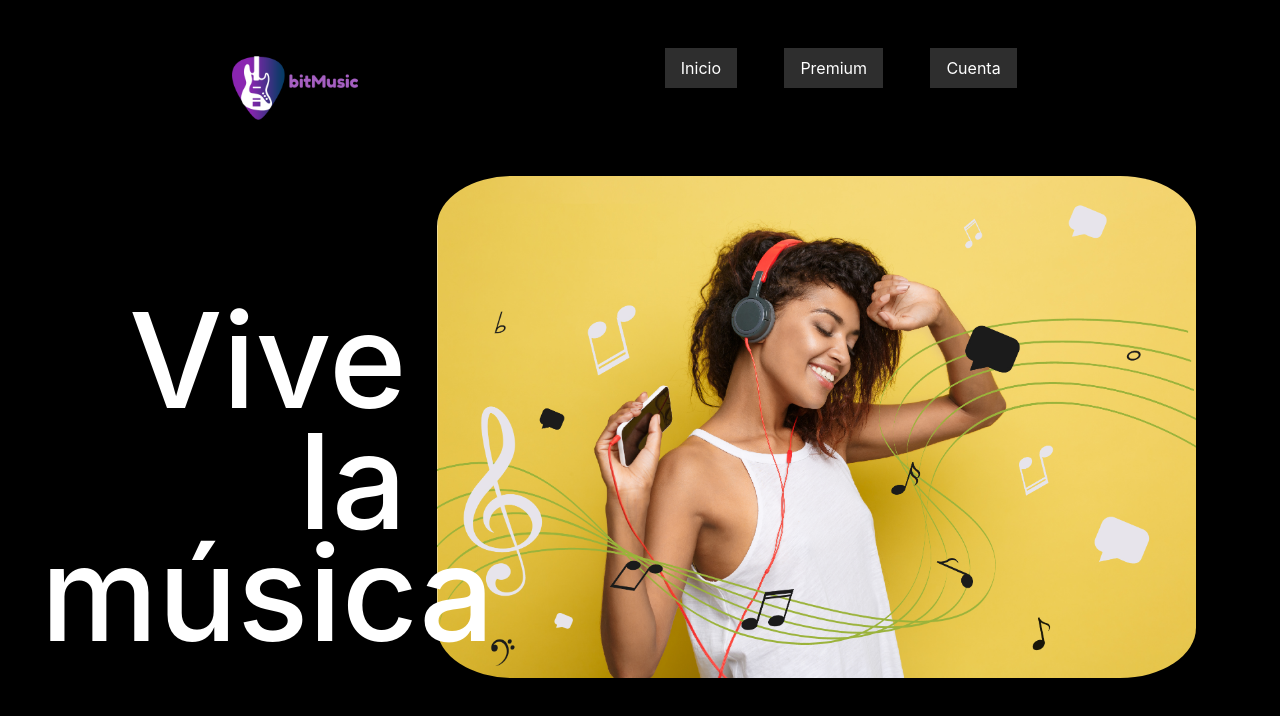
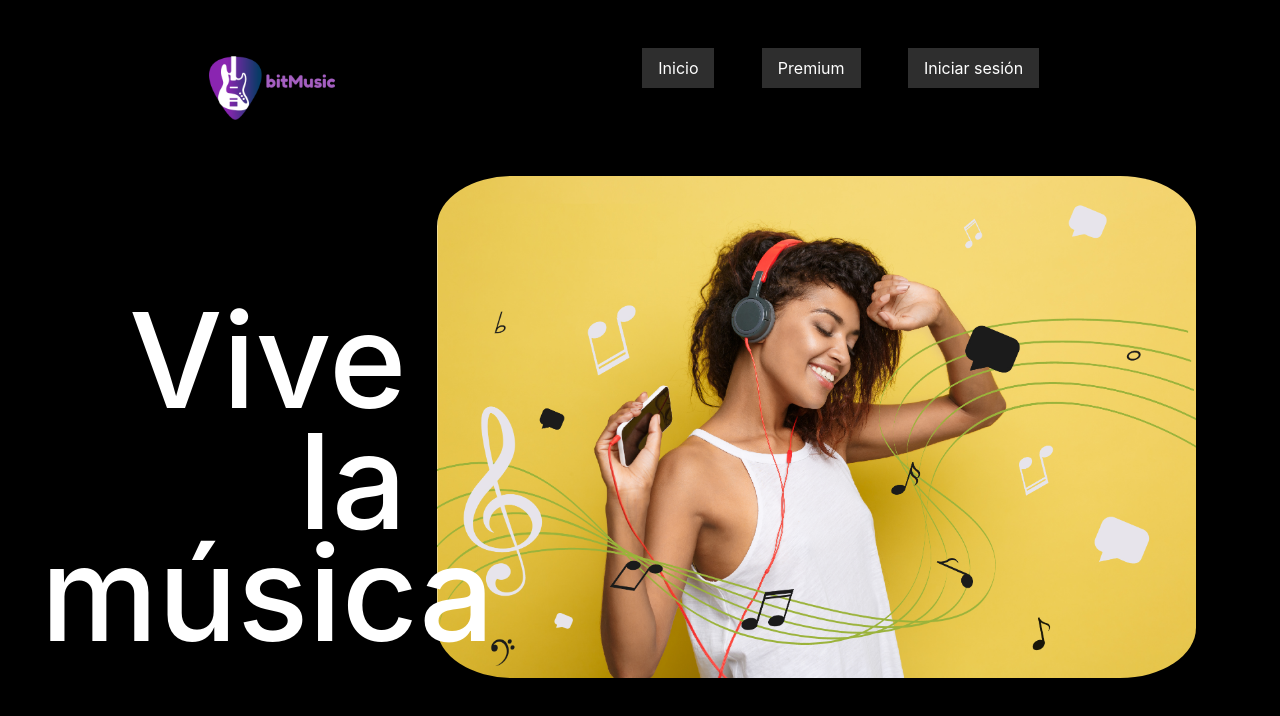
Before and after one commit to PaolaCuadros1/bitMusic, an Angular app: page / in a window 1280 px wide. Shown: the top 716 px of the page. Built offline with nearby package versions, Linux system fonts and the light colour scheme.

Commit message:
Agregado menu para ir al formulario de inicio de sesion.

```diff
--- a/src/app/components/menu/menu.component.html
+++ b/src/app/components/menu/menu.component.html
@@ -11,6 +11,6 @@
     <a class="nav-link name-menu" routerLink="/home">Premium</a>
   </li>
   <li class="nav-item">
-    <a class="nav-link name-menu" routerLink="/account">Cuenta</a>
+    <a class="nav-link name-menu" routerLink="/login">Iniciar sesión</a>
   </li>
 </ul>
```
